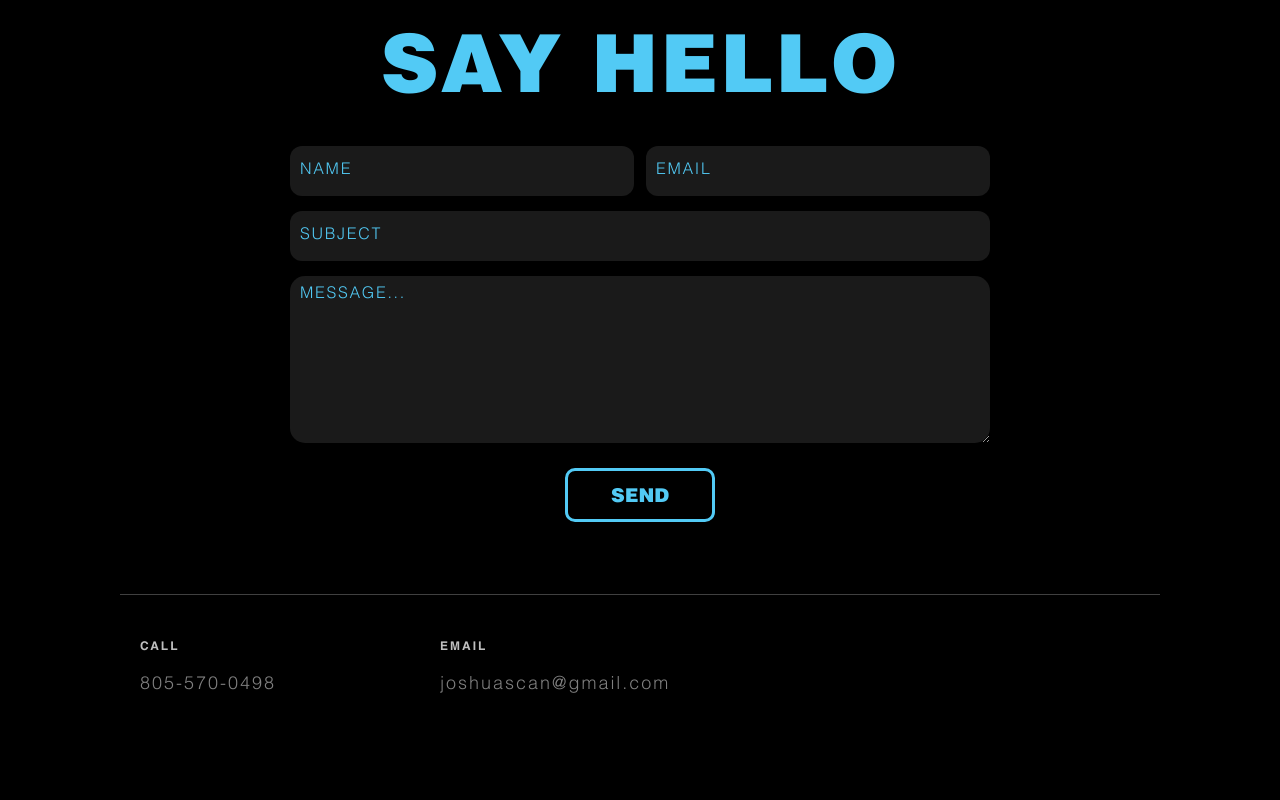
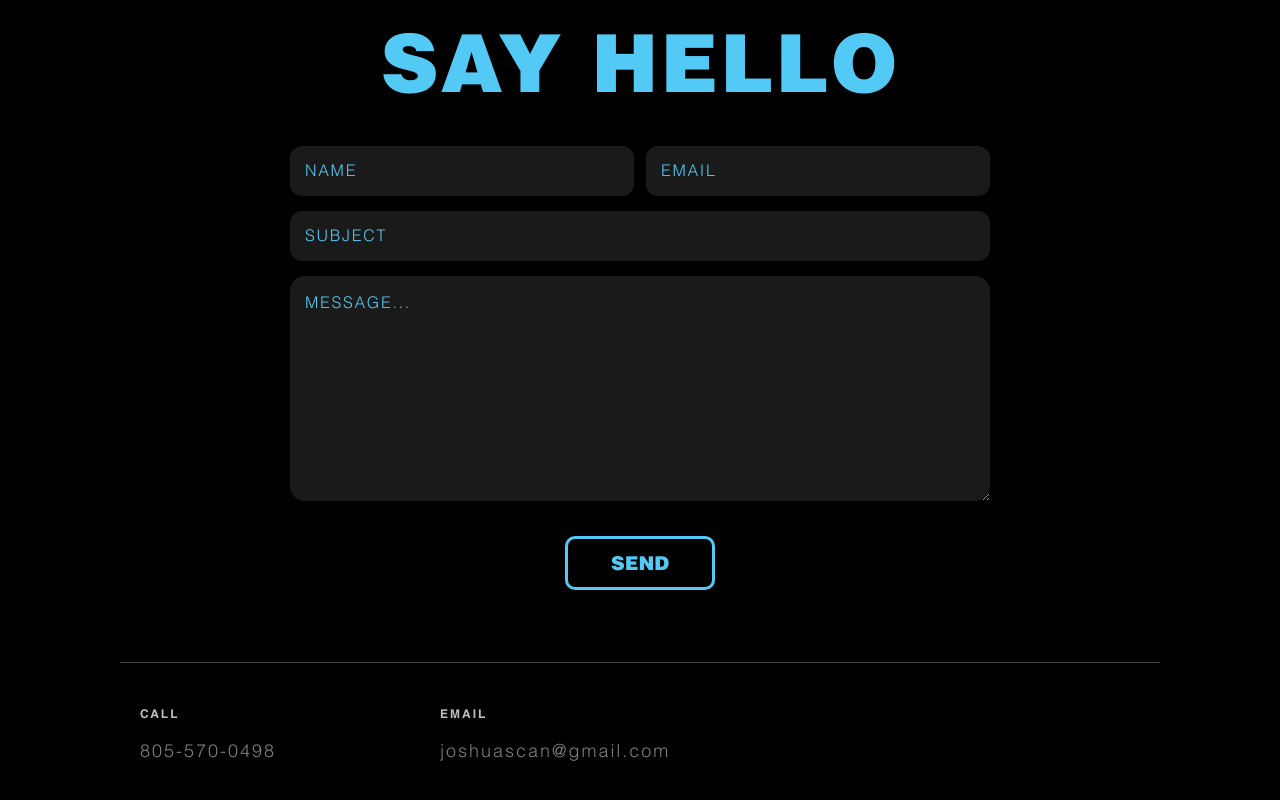
Before and after one commit to joshuascan/personal-portfolio, a Next.js app: page / in a window 1280 px wide. Shown: the part 3296-4096 px from the top of the page. Before the commit the page ends 4046 px from the top, so only its background shows below. Built offline with nearby package versions, Linux system fonts and the light colour scheme.

Commit message:
adjusts spacing in contact form

```diff
--- a/src/components/ContactForm/ContactForm.js
+++ b/src/components/ContactForm/ContactForm.js
@@ -88,8 +88,8 @@ const ContactForm = () => {
       }, 5000);
       setShowFailureMessage(false);
       setButtonText("Send");
+      setMessage(initialFormValues);
     }
-    setMessage(initialFormValues);
   };
 
   return (
--- a/src/components/ContactForm/ContactFormStyles.js
+++ b/src/components/ContactForm/ContactFormStyles.js
@@ -41,7 +41,8 @@ export const Label = styled.label`
 export const Input = styled.input`
   width: ${(props) => (props.small ? "344px" : "700px")};
   font-family: ${(props) => props.theme.fonts.light};
-  padding: 1rem;
+  padding: 1.5rem;
+  padding-top: 2rem;
   height: 50px;
   margin-bottom: 1.5rem;
   border-radius: 12px;
@@ -55,8 +56,9 @@ export const Input = styled.input`
 
 export const TextArea = styled.textarea`
   width: 700px;
+  min-height: 225px;
   font-family: ${(props) => props.theme.fonts.light};
-  padding: 1rem;
+  padding: 2rem 1.5rem;
   margin-bottom: 1.5rem;
   border-radius: 15px;
   letter-spacing: 0.17rem;
@@ -82,7 +84,7 @@ export const FormNotification = styled.p`
 export const SubmitButton = styled.button`
   font-size: 1.9rem;
   font-family: ${(props) => props.theme.fonts.black};
-  margin: 1rem auto 3rem auto;
+  margin: 2rem auto 3rem auto;
   text-align: center;
   text-transform: uppercase;
   width: 150px;
```
